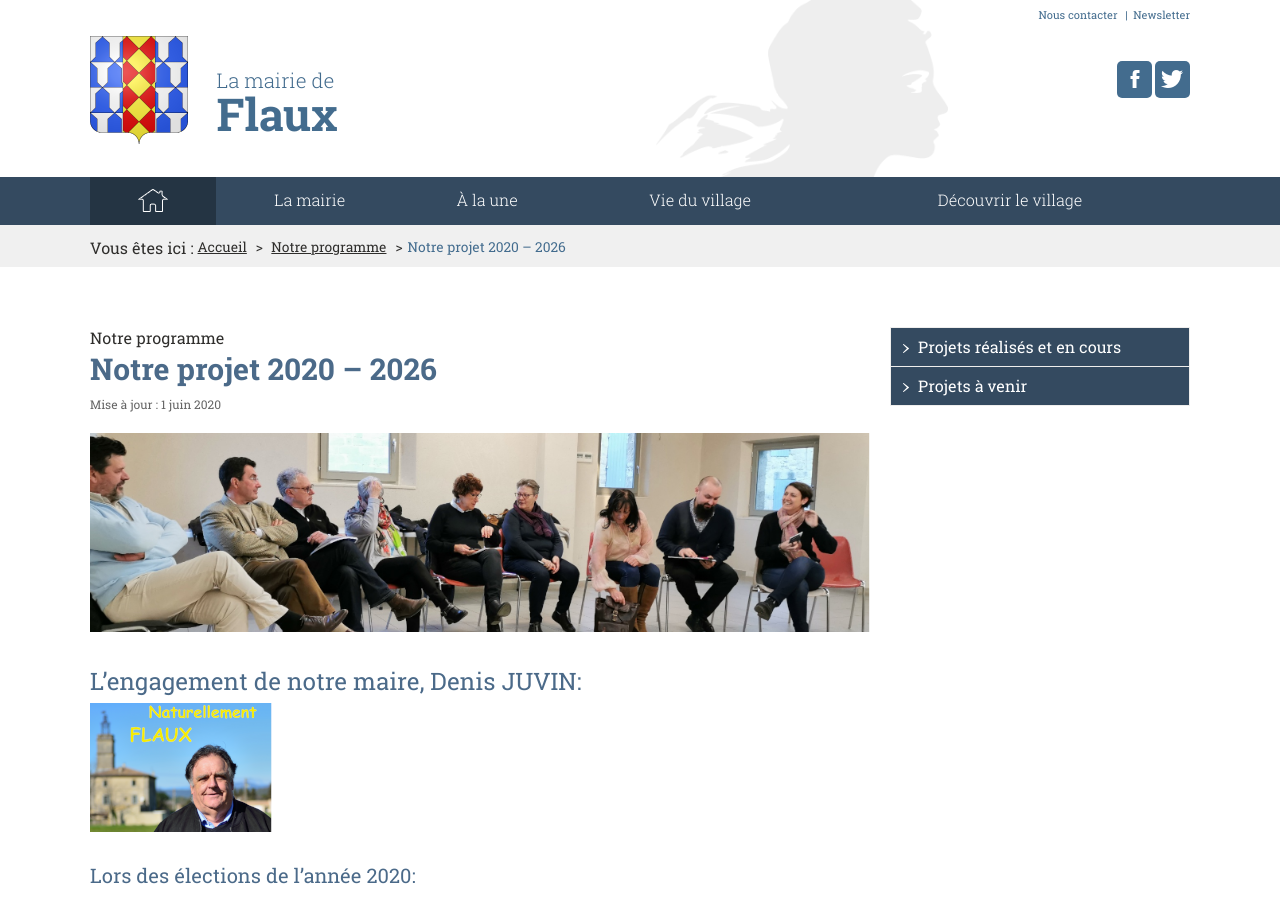
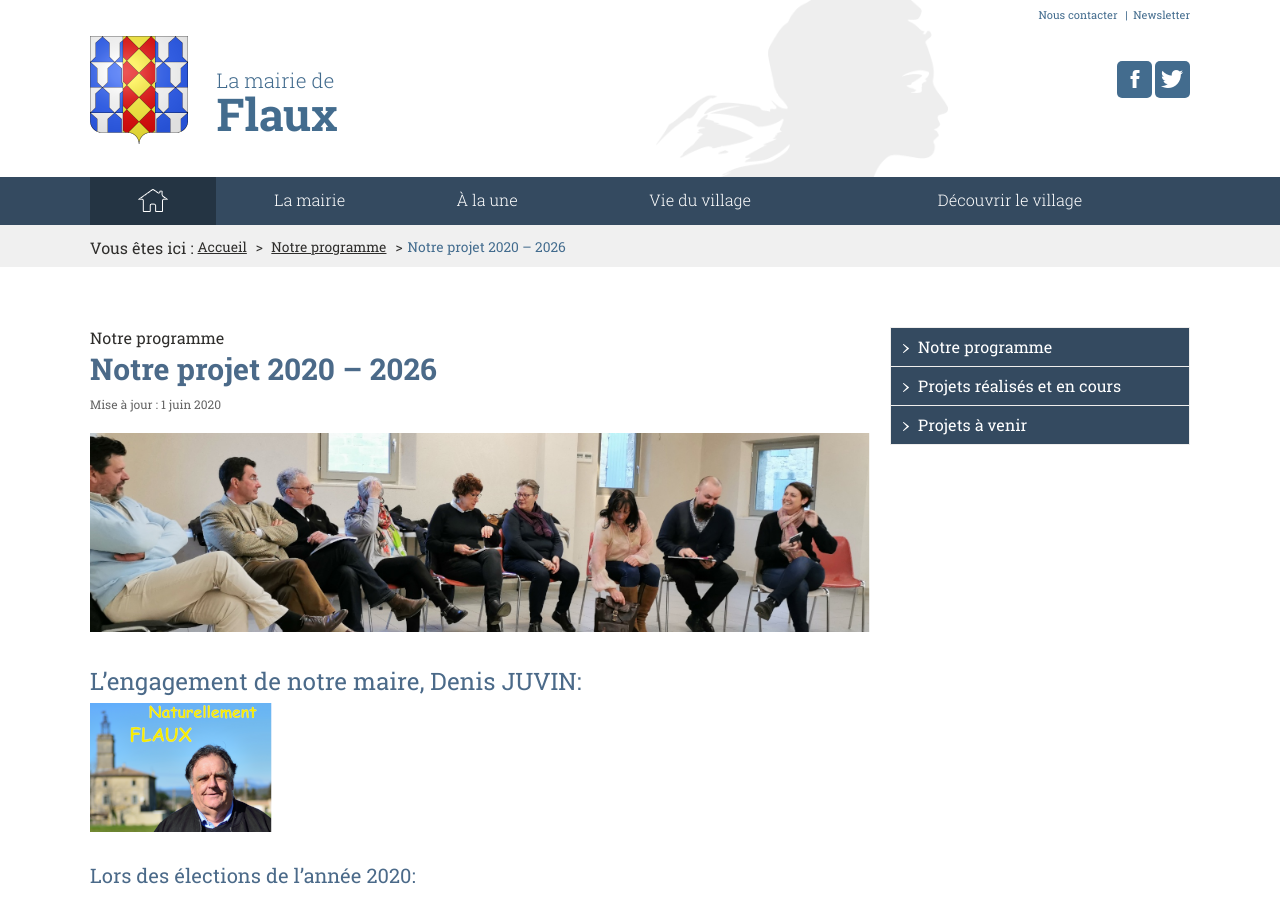
Before and after one commit to Flaux-Village/flaux-village.github.io, a Jekyll site: the page built from naturellementflaux.md, in a window 1280 px wide and 900 px high. Built offline with Jekyll 4.4.1, drawn with Linux system fonts in a browser that asks for light colours; our own code applies the rules of GitHub Pages for plain Markdown files.

Commit message:
Menu scondaire

```diff
--- a/naturellementflaux.md
+++ b/naturellementflaux.md
@@ -17,6 +17,8 @@ documents:
   type: pdf
 
 menu_secondaire:
+- titre: Notre programme
+  addresse: /naturellementflaux.html
 - titre: Projets réalisés et en cours
   addresse: /projetfait.html
 - titre: Projets à venir
```
